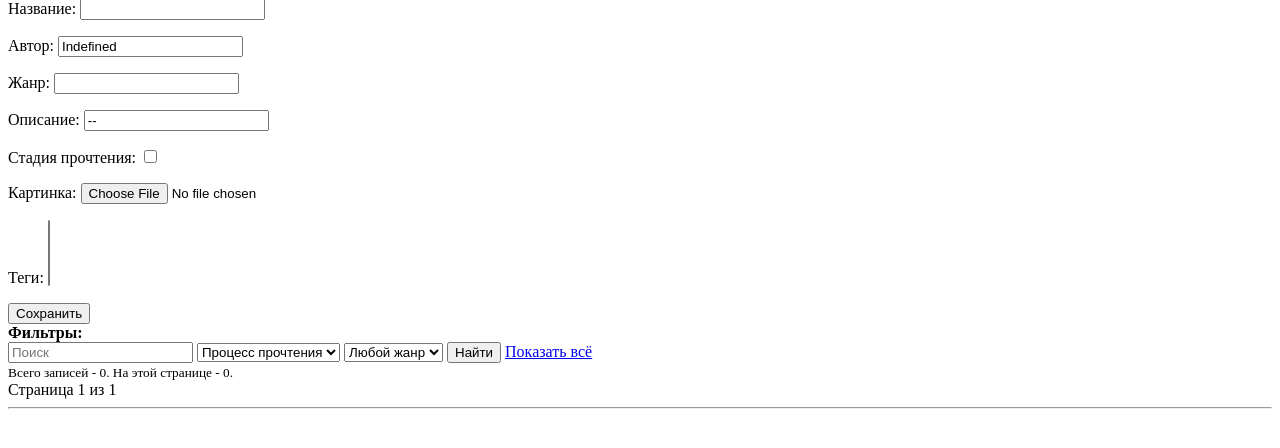
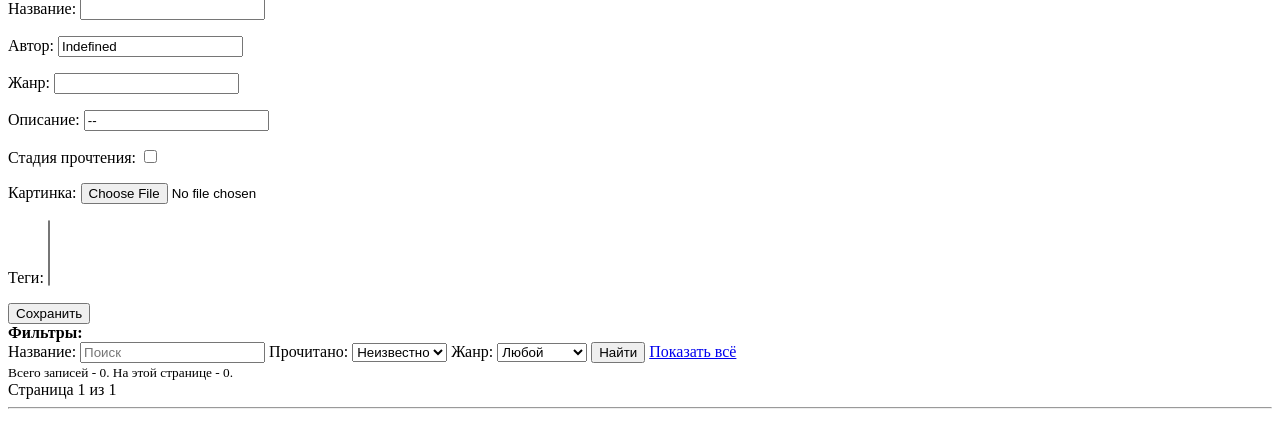
Before and after one commit to IVIaximushka/django-base, a Django app: page / in a window 1280 px wide. Shown: the part 177-625 px from the top of the page. Run offline with Django 4.2, Linux system fonts and the light colour scheme; the visitor is signed in with stand-in values (Sample User, id 1); data that the repository does not hold is empty.

Commit message:
+ filter labels

```diff
--- a/web/forms.py
+++ b/web/forms.py
@@ -57,24 +57,31 @@
 
 
 class BookNoteFilterForm(forms.Form):
-    search = forms.CharField(widget=forms.TextInput(attrs={'placeholder': 'Поиск'}), required=False)
+    search = forms.CharField(
+        widget=forms.TextInput(attrs={'placeholder': 'Поиск'}),
+        required=False,
+        label='Название:'
+    )
     is_done = forms.NullBooleanField(
         widget=forms.Select(
             choices=(
-                ('unknown', 'Процесс прочтения'),
-                ('true', 'Прочитано'),
-                ('false', 'Не прочитано')
+                ('unknown', 'Неизвестно'),
+                ('true', 'Да'),
+                ('false', 'Нет')
             )
-        )
+        ),
+        label='Прочитано:'
     )
     genres = forms.ChoiceField(
         choices=(
-            ('', 'Любой жанр'),
+            ('', 'Любой'),
             ('фэнтези', 'фэнтези'),
             ('вестерн', 'вестерн'),
             ('драма', 'драма'),
             ('реализм', 'реализм'),
             ('классика', 'классика'),
             ('романтизм', 'романтизм')
-        ), required=False
+        ),
+        required=False,
+        label='Жанр:'
     )
--- a/web/templates/web/main.html
+++ b/web/templates/web/main.html
@@ -17,6 +17,7 @@
     <form action="">
         <b>Фильтры:</b><br>
         {% for field in filter_form %}
+            {{ field.label }}
             {{ field }}
         {% endfor %}
         <button>Найти</button>
```
